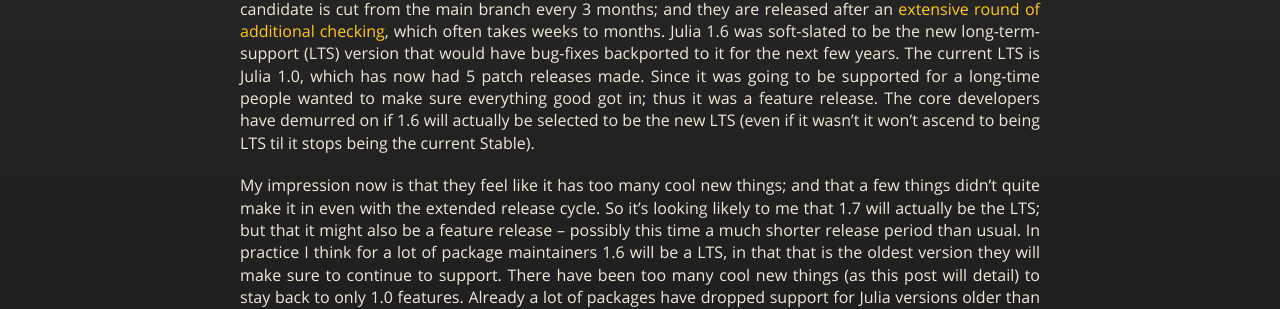
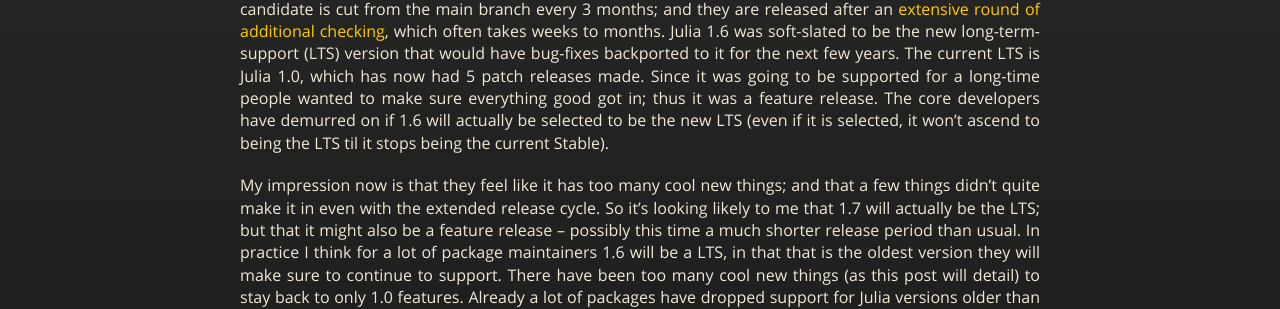
Before and after one commit to oxinabox/oxinabox.github.io, a Jekyll site: the page built from _posts/2021-03-14-Julia-1.6-what-has-changed-since-1.0.md, in a window 1280 px wide and 900 px high. Shown: the part 375-684 px from the top of the window. Built offline with Jekyll 4.4.1, drawn with Linux system fonts in a browser that asks for light colours; nearby versions of some CDN libraries; some web fonts are replaced.

Commit message:
Update _posts/2021-03-14-Julia-1.6-what-has-changed-since-1.0.md
Co-authored-by: Eric Hanson <5846501+ericphanson@users.noreply.github.com>

```diff
--- a/_posts/2021-03-14-Julia-1.6-what-has-changed-since-1.0.md
+++ b/_posts/2021-03-14-Julia-1.6-what-has-changed-since-1.0.md
@@ -27,7 +27,7 @@
 Julia 1.6 was soft-slated to be the new long-term-support (LTS) version that would have bug-fixes backported to it for the next few years.
 The current LTS is Julia 1.0, which has now had 5 patch releases made.
 Since it was going to be supported for a long-time people wanted to make sure everything good got in; thus it was a feature release.
-The core developers have demurred on if 1.6 will actually be selected to be the new LTS (even if it wasn't it won't ascend to being LTS til it stops being the current Stable).
+The core developers have demurred on if 1.6 will actually be selected to be the new LTS (even if it is selected, it won't ascend to being the LTS til it stops being the current Stable).
 
 My impression now is that they feel like it has too many cool new things; and that a few things didn't quite make it in even with the extended release cycle.
 So it's looking likely to me that 1.7 will actually be the LTS; but that it might also be a feature release -- possibly this time a much shorter release period than usual.
```
